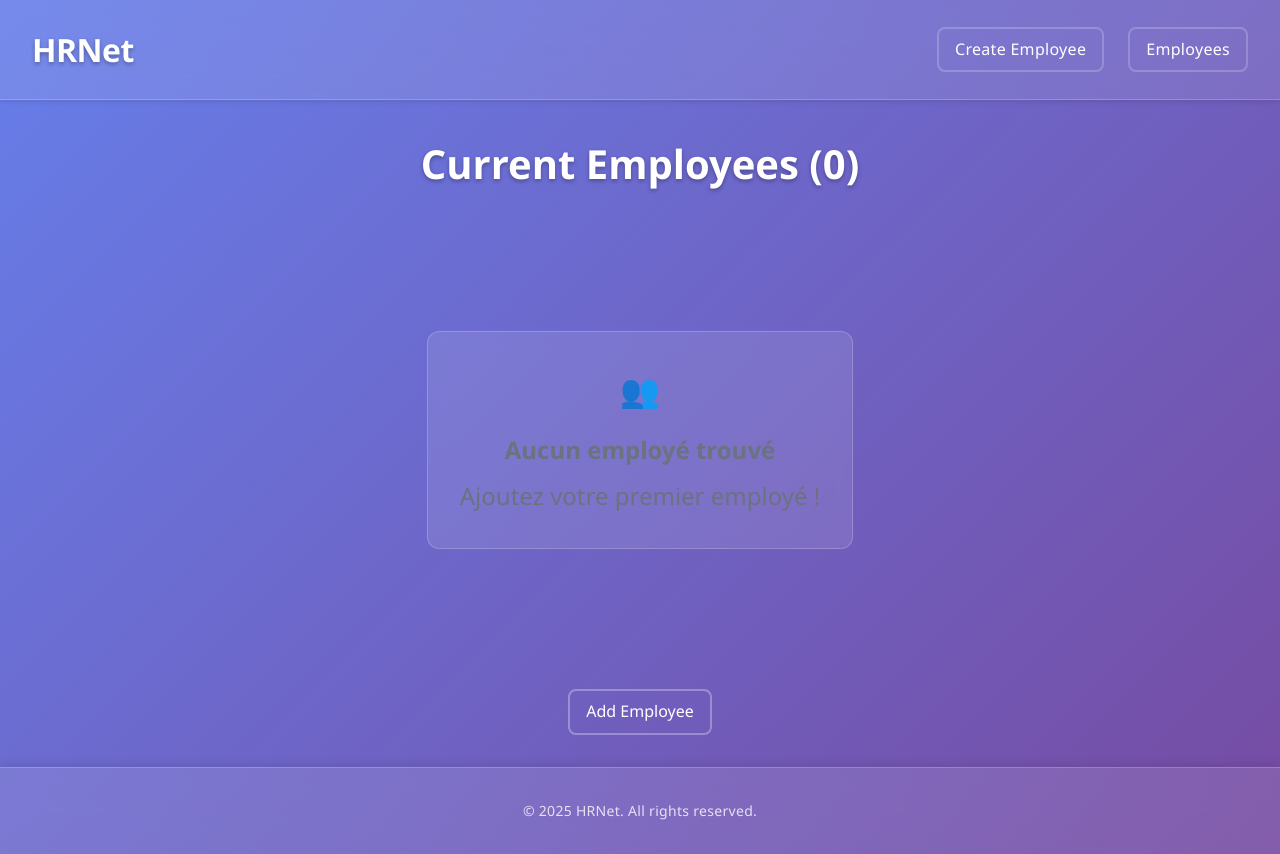
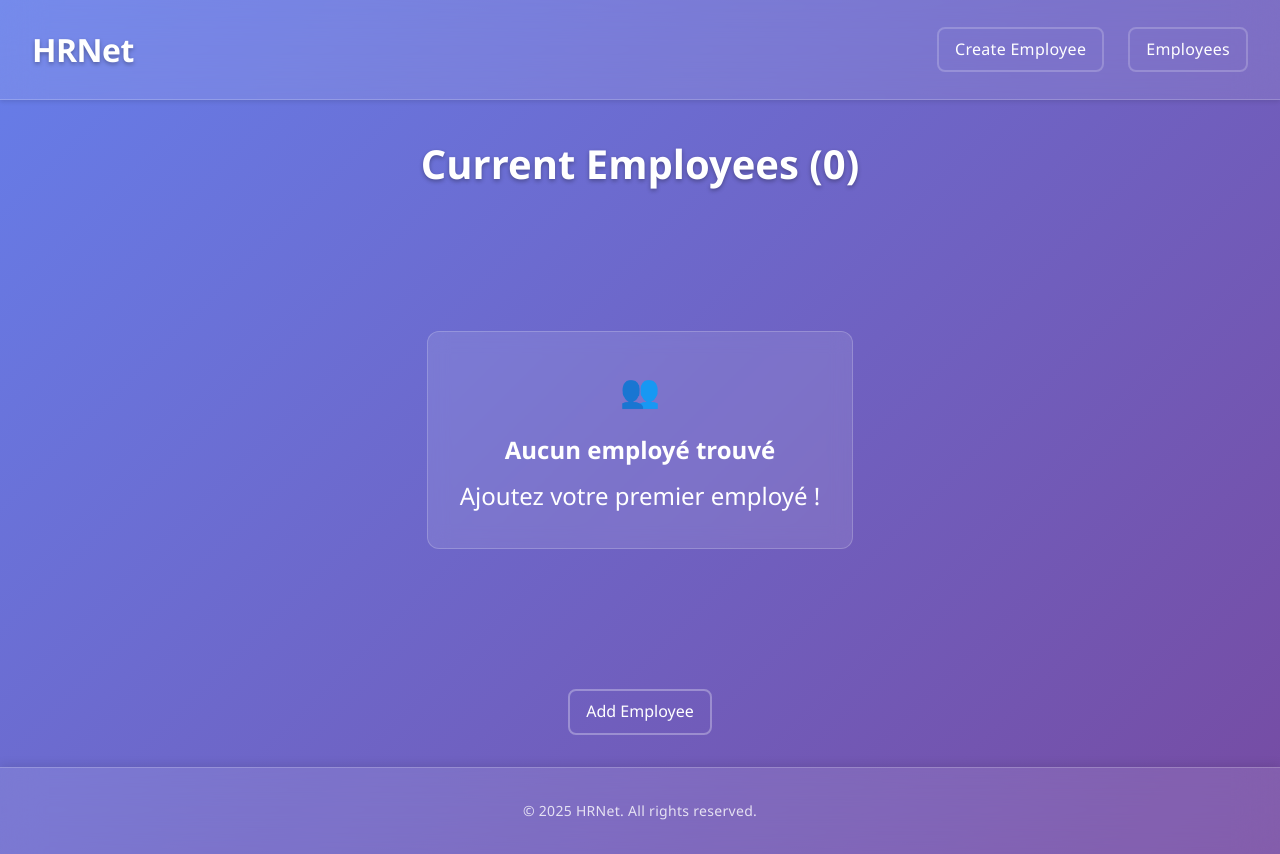
Before and after one commit to Weavyx/HRNet, a React (Vite) app: page /employees in a window 1280 px wide. Built offline with nearby package versions, Linux system fonts and the light colour scheme.

Commit message:
fix: Modifier le jour de début du calendrier à Dimanche dans le composant DatePicker et changer la couleur du texte dans ConditionalTable

```diff
--- a/src/components/DatePicker.jsx
+++ b/src/components/DatePicker.jsx
@@ -62,7 +62,7 @@ const CustomDatePicker = ({
       dropdownMode="select"
       autoComplete="off"
       showPopperArrow={false}
-      calendarStartDay={1} // Commence la semaine par lundi
+      calendarStartDay={0} // Commence la semaine par Dimanche
       {...props}
     />
   );
--- a/src/styles/components/ConditionalTable.css
+++ b/src/styles/components/ConditionalTable.css
@@ -3,7 +3,7 @@
 .employees__empty {
   text-align: center;
   padding: 2rem;
-  color: #6b7280;
+  color: white;
 }
 
 .employees__empty-icon {
```
